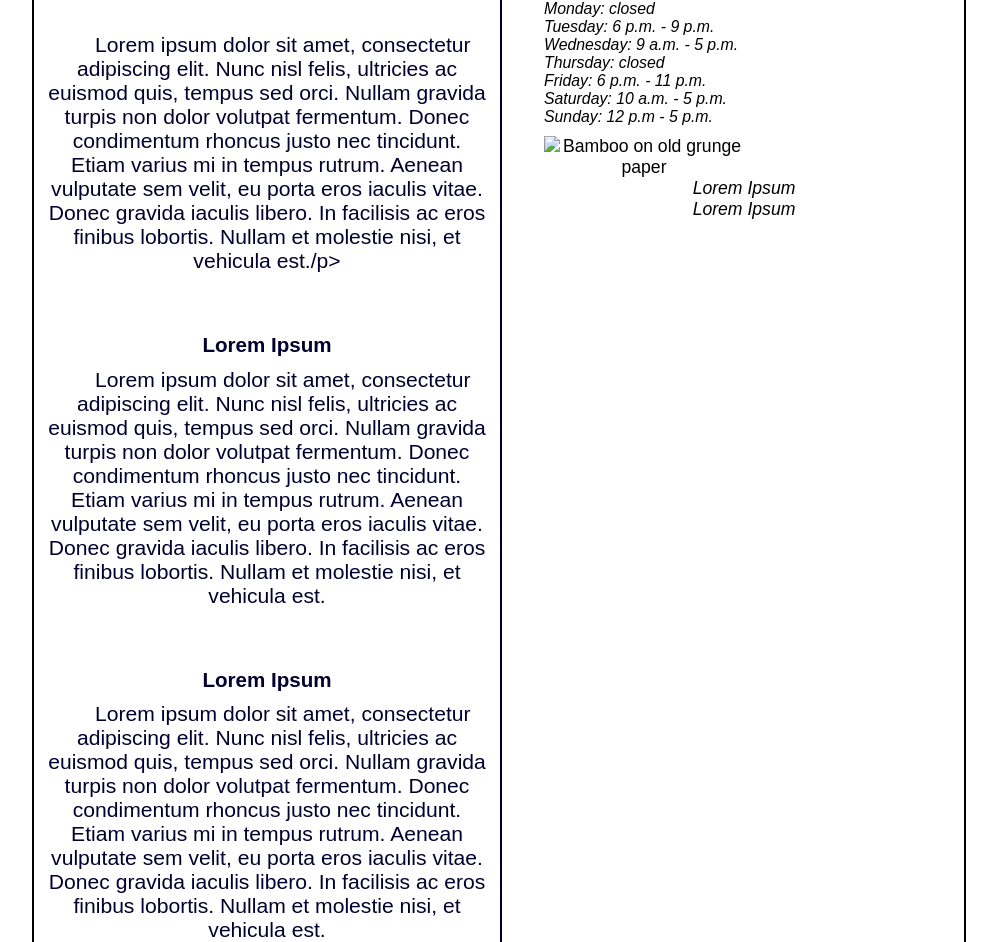
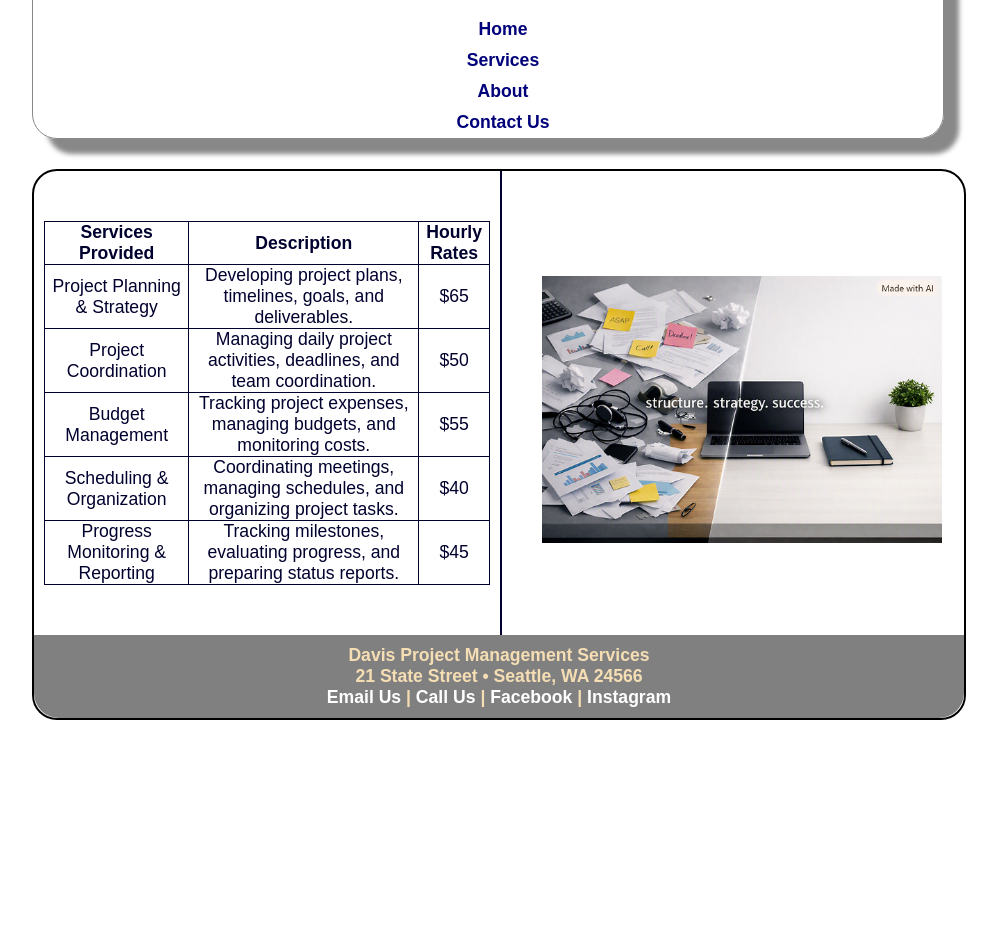
Before and after one commit to adavis0205/Davis_Final-Project, a plain HTML site: page services.html in a window 1280 px wide. Shown: the part 269-1211 px from the top of the page, without its empty margins (143-1140 px from the left). After the commit the page ends 999 px from the top, so only its background shows below. Drawn offline with Linux system fonts and the light colour scheme.

Commit message:
Add files via upload

```diff
--- a/CSS/styles.css
+++ b/CSS/styles.css
@@ -19,6 +19,8 @@ body {
     font-family: Arial, Helvetica, sans-serif;
 	background-color: white;
 }
+
+
 
 #container {
     width: 930px;
@@ -99,9 +101,20 @@ figcaption {
 
 aside {
     width: 200px;
-    margin: 0 5px 0 32px;
+    margin: 0 5px 0 20px;
     padding: 10px;
     float: left;
+}
+
+img#cluttered-desk{
+	display: block;
+	width: 400px;
+	margin: 75px 150px 0 0px;
+	padding: 10px;
+	float: left;
+	margin-left: auto;
+	margin-right: auto;
+
 }
 
 aside p {
@@ -161,3 +174,13 @@ footer a:visited {
 footer a:hover {
     text-decoration: underline;
 }
+
+table,th,td{
+	border: 1px solid;
+	border-collapse: collapse;
+	margin: 40px 0px;
+}
+
+td{
+	text-align: center;
+}
--- a/services.html
+++ b/services.html
@@ -3,15 +3,15 @@
   <head>
 	<!--
 		Final Project CMIS 410
-		Author: Your Name
-		Date: Today's date
+		Author: Ashlyn Davis
+		Date: 11/15/2026
 
 		These web pages are for educational purposes only, all content should be considered fictional.
 
 	-->
 
 <meta http-equiv = "Content-Type" content = "text/html; charset=utf-8" />
-<title>Company Title</title>
+<title>Davis Project Management Services</title>
    <link href="css/styles.css" rel="stylesheet" />
 
 
@@ -23,62 +23,77 @@
 
 <header>
 
-<a href="index.html"><img src="images/inkwashgallery.jpg" alt="Ink and Wash painting"/></a>
-
+<a href="index.html"><img src="images/DPMS_Logo_Cropped.png" alt="DPMS Logo"/></a>
+<nav>
+	<ul>
+	  <li><a href = "index.html">Home</a></li>
+	  <li><a href = "services.html">Services</a></li>
+	  <li><a href = "about.html">About</a></li>
+	  <li><a href = "contactus.html">Contact Us</a></li>
+	</ul>
+</nav>
 </header>
 
 <div id = "wrapper">
 
-<nav>
-	<ul>
-	  <li><a href = "index.html">Home</a></li>
-	  <li><a href = "directions.html">Directions</a></li>
-	  <li><a href = "artist.html">Artist Profiles</a></li>
-	  <li><a href = "events.html">Events</a></li>
-	</ul>
-</nav>
+
 
 <article id = "main">
 
-<h2>Lorem Ipsum</h2>
-	<p>Lorem ipsum dolor sit amet, consectetur adipiscing elit. Nunc nisl felis, ultricies ac euismod quis, tempus sed orci. Nullam gravida turpis non dolor volutpat fermentum. Donec condimentum rhoncus justo nec tincidunt. Etiam varius mi in tempus rutrum. Aenean vulputate sem velit, eu porta eros iaculis vitae. Donec gravida iaculis libero. In facilisis ac eros finibus lobortis. Nullam et molestie nisi, et vehicula est./p>
+<table>
+	<tr>
+		<th>Services Provided</th>
+		<th>Description</th>
+		<th>Hourly Rates</th>
+	</tr>
 
-<h3>Lorem Ipsum</h3>
-	<p>Lorem ipsum dolor sit amet, consectetur adipiscing elit. Nunc nisl felis, ultricies ac euismod quis, tempus sed orci. Nullam gravida turpis non dolor volutpat fermentum. Donec condimentum rhoncus justo nec tincidunt. Etiam varius mi in tempus rutrum. Aenean vulputate sem velit, eu porta eros iaculis vitae. Donec gravida iaculis libero. In facilisis ac eros finibus lobortis. Nullam et molestie nisi, et vehicula est.</p>
+	<tr>
+		<td>Project Planning & Strategy</td>
+		<td>Developing project plans, timelines, goals, and deliverables.</td>
+		<td>$65</td>
+	</tr>
 
-<h3>Lorem Ipsum</h3>
-	<p>Lorem ipsum dolor sit amet, consectetur adipiscing elit. Nunc nisl felis, ultricies ac euismod quis, tempus sed orci. Nullam gravida turpis non dolor volutpat fermentum. Donec condimentum rhoncus justo nec tincidunt. Etiam varius mi in tempus rutrum. Aenean vulputate sem velit, eu porta eros iaculis vitae. Donec gravida iaculis libero. In facilisis ac eros finibus lobortis. Nullam et molestie nisi, et vehicula est.</p>
+	<tr>
+		<td>Project Coordination</td>
+		<td>Managing daily project activities, deadlines, and team coordination.</td>
+		<td>$50</td>
+	</tr>
+
+	<tr>
+		<td>Budget Management</td>
+		<td>Tracking project expenses, managing budgets, and monitoring costs.</td>
+		<td>$55</td>
+	</tr>
+
+	<tr>
+		<td>Scheduling & Organization</td>
+		<td>Coordinating meetings, managing schedules, and organizing project tasks.</td>
+		<td>$40</td>
+	</tr>
+
+	<tr>
+		<td>Progress Monitoring & Reporting</td>
+		<td>Tracking milestones, evaluating progress, and preparing status reports.</td>
+		<td>$45</td>
+	</tr>
+</table>
 
 </article> <!-- end main -->
 
 <aside>
 
-<h3>Gallery Hours</h3>
+<figure>
+  <img src = "images/Picture3.png" alt = "one side is a cluttered desk with urgent notes and the other side is a clean, organized desk" id="cluttered-desk" />
 
-	<p>Monday: closed</p>
-	<p>Tuesday: 6 p.m. - 9 p.m.</p>
-	<p>Wednesday:  9 a.m. - 5 p.m.</p>
-	<p>Thursday: closed</p>
-	<p>Friday: 6 p.m. - 11 p.m.</p>
-	<p>Saturday: 10 a.m. - 5 p.m.</p>
-	<p>Sunday: 12 p.m - 5 p.m.</p>
-
-<figure>
-  <img src = "images/bamboo.jpg" alt = "Bamboo on old grunge paper"  />
-
-  <figcaption>
-    Lorem Ipsum<br />
-    Lorem Ipsum
-  </figcaption>
 </figure>
 
 </aside>
 
 <footer>
 
-	<p>Company ABC<br />
+	<p>Davis Project Management Services<br />
 	21 State Street &bull; Seattle, WA 24566<br />
-	<a href = "https://facebook.com" target="_blank">Facebook</a> | <a href = "#">Directions</a> |<a href = "#">Telephone</a> | <a href = "#">Email Us</a></p>
+	<a href = "mailto:a.davis@davispmservices.com">Email Us</a> | <a href = "tel:+11234567890">Call Us</a> | <a href = "https://facebook.com" target="_blank">Facebook</a> | <a href = "https://instagram.com">Instagram</a> </p>
 
 </footer>
 
```
Also changed, not shown: index.html (+2 -2 lines).
